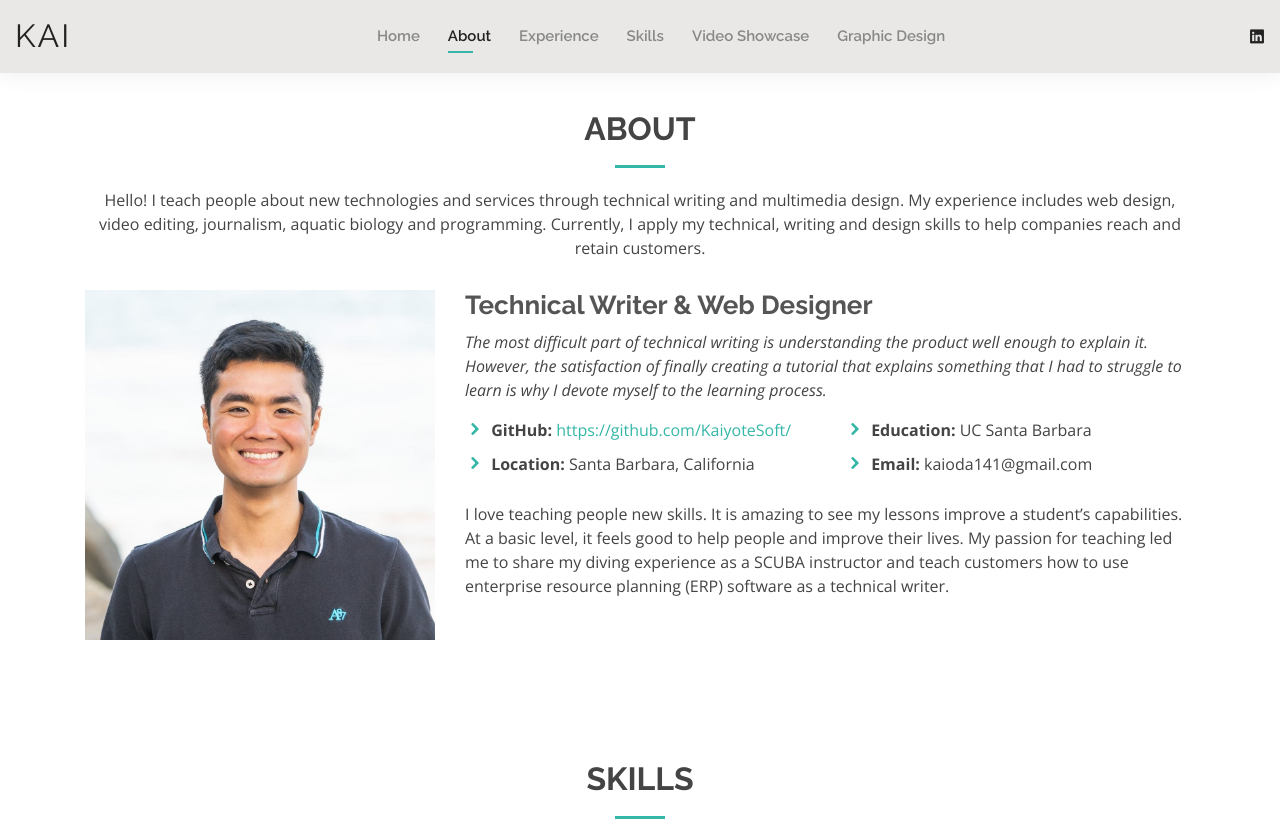
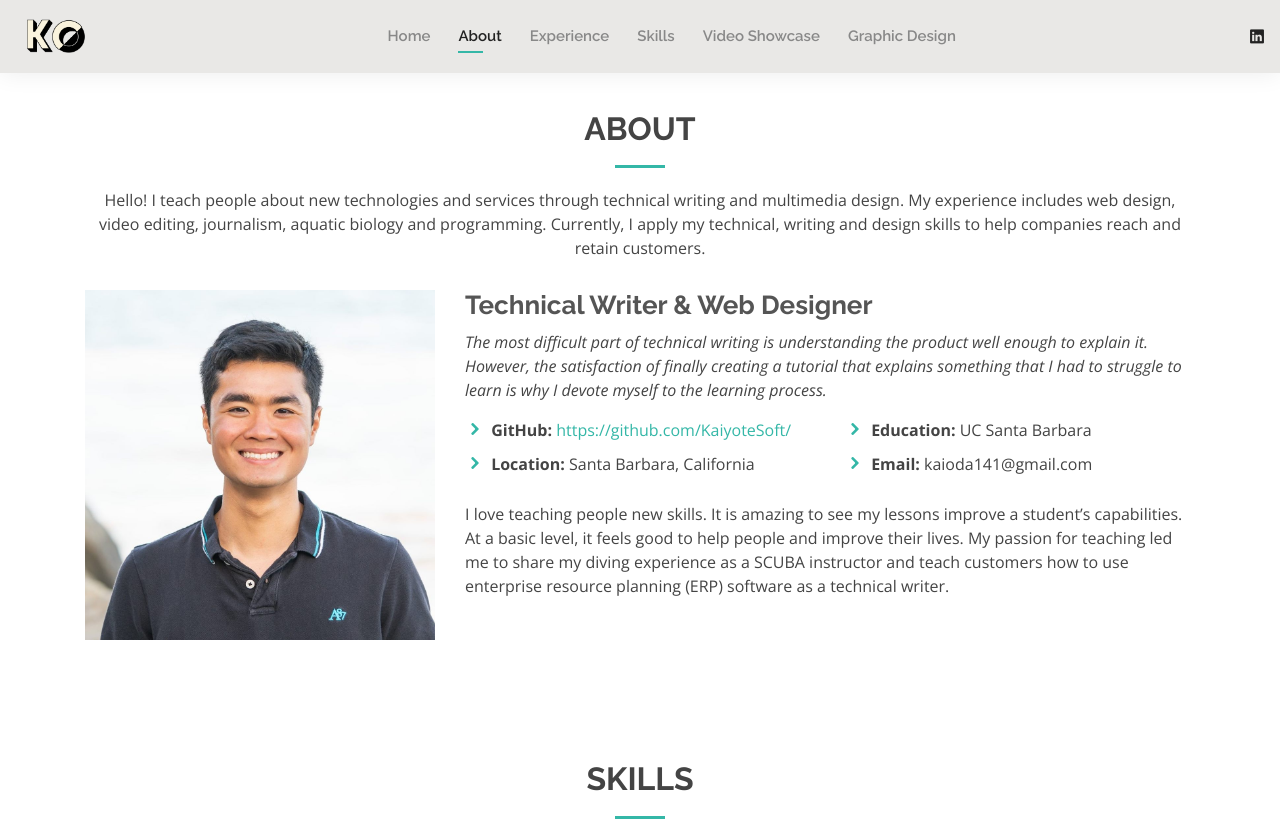
Before and after one commit to KaiyoteSoft/Portfolio, a plain HTML site: page about.html in a window 1280 px wide. Shown: the top 822 px of the page. Drawn offline with nearby package versions, Linux system fonts and the light colour scheme.

Commit message:
Updated favicon and logo

```diff
--- a/about.html
+++ b/about.html
@@ -41,9 +41,9 @@
   <header id="header" class="fixed-top">
     <div class="container-fluid d-flex justify-content-between align-items-center">
 
-      <h1 class="logo"><a href="index.html">Kai</a></h1>
+      <!-- <h1 class="logo"><a href="index.html">Kai</a></h1> -->
       <!-- Uncomment below if you prefer to use an image logo -->
-      <!-- <a href="index.html" class="logo"><img src="assets/img/logo.png" alt="" class="img-fluid"></a>-->
+       <a href="index.html" class="logo"><img src="assets/img/logo.png" alt="" class="img-fluid"></a>
 
       <nav class="nav-menu d-none d-lg-block">
         <ul>
```
Also changed, not shown: index.html (+2 -2 lines), portfolio.html (+2 -2 lines), resume.html (+2 -2 lines), services.html (+2 -2 lines), videoShowcase.html (+2 -2 lines), assets/img/apple-touch-icon.png, assets/img/favicon.png, assets/img/logo.png (added).
